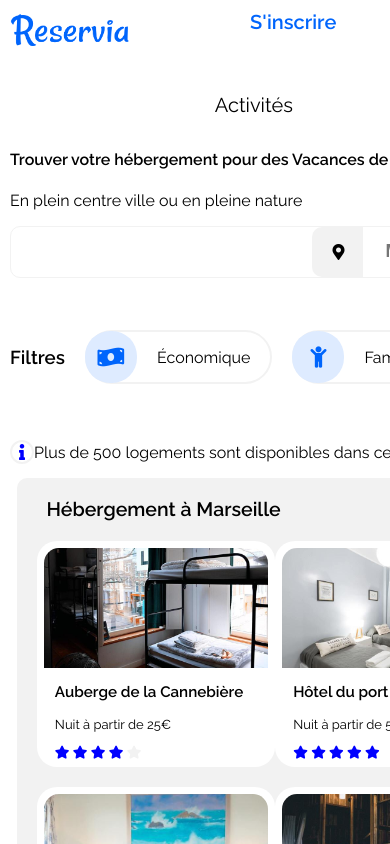
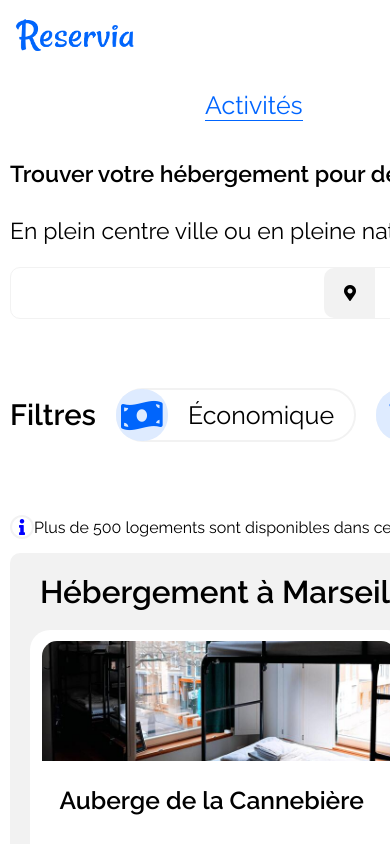
Before and after one commit to Psykostyx/KevinMeunier_2_21062021, a plain HTML site: page Index.html in a window 390 px wide. Shown: the top 844 px of the page. Drawn offline with Linux system fonts and the light colour scheme.

Commit message:
modification de la partie tablette

```diff
--- a/style.css
+++ b/style.css
@@ -81,7 +81,7 @@ header
 	height: 99px;
 
 }
-.Links13
+.Links
 {
 	margin-right: 50px;
 	text-decoration: none;
@@ -109,14 +109,7 @@ header
 {
 font-weight: bold;
 }
-/* ./Link
-{
-display: flex;
-flex-direction: row;
-flex-wrap: nowrap;
-position: absolute;right: 60px;top: 6px;
-line-height: 100px;
-}*/
+
 .Links
 {
 	border-top: 1px solid transparent;
@@ -561,21 +554,23 @@ margin-top: 100px;
 	.Logo
 	{
 	   position: absolute;
-		top: 5px; left: 10px;
+	   top: 10px; left: 15px;
 	}
 	.intro
 	{
 		justify-content: center;
+		font-size: 23px;
 	}
    #Introduction
    {
-		width: 132%;
+	   width: 135%;
 	   justify-content: center;
 	   align-items: center;
    }
    #Icon
 	{
 		width: 160%;
+		font-size: 25px;
 	}
 	#Navigations
 	{
@@ -584,7 +579,8 @@ margin-top: 100px;
 	}
 	#headnav
 	{
-		font-size: 20px;
+		font-size: 25px;
+		width: auto;
 	}
 	#AncreHebergements
 	{
@@ -595,16 +591,25 @@ margin-top: 100px;
 	}
 	#AncreActivités
 	{
+		color: #0065ff;
 		width: 100%;
 		line-height: 10px;
 		margin-top: 20px;
 		text-align: center;
 	}
+	.Activité
+	{
+		color: #0065ff;
+	}
+	.Links
+	{
+		border-bottom: 1px solid #0065ff;
 	}
 	#AncreInscription
 	{
 		position: absolute;
-		top: 10px; right: 0px;
+		top: 25px; right: -450px;
+		font-size: 30px;
 	}
 	.Navlink
 	{
@@ -617,60 +622,42 @@ margin-top: 100px;
 	{
 		flex-direction: column;
 	}
-	.BlocHebergment {
-		margin: 20px 0;
-	}
 
-	.ImgHébergement1.ImgHébergement2.ImgHébergement3.ImgHébergement4.ImgHébergement5.ImgHébergement6
-	{
-		width: 140%;
-		height: 120%;
-		font-size: 40px;
-		justify-content: space-around;
-	}
-	.CubeHebergement
-	{
-		width: 100%;
-		padding: 1%;
-		border-radius: 20px;
-	}
 
 	#hébergement
 	{
-		width: 715px;
-		font-size: 13px;
+		width: 1180px;
+		font-size: 21px;
 		margin: auto;
+		margin-bottom: 25px;
 	}
-
 	#Blocpopulaires
 	{
-		flex-direction: row;
-		width: 715px;
-		font-size: 13px;
+
+		width: 1180px;
+		font-size: 25px;
+		margin-top: 5px;
 		margin: auto;
-	}
-	.ImgPopulaire1.ImgPopulaire2.ImgPopulaire3
-	{
-		width: 140%;
-		height: 120%;
-		font-size: 40px;
-		justify-content: space-around;
 	}
 	#Blocactivité
 	{
-		width: 138%;
+		width: 1210px;
+		font-size: 25px;
 	}
 	#foot
 	{
-		width: 140%;
+		width: 1210px;
 		text-align: center;
+		font-size: 25px;
 	}
 	.Footer
 	{
 	margin-top: 65px;
 	}
+
 }
 
-@media (max-width: 360px) {
+@media (max-width: 360px)
+{
 
 }
```
Lines whose indentation alone changed are shown as unchanged.
